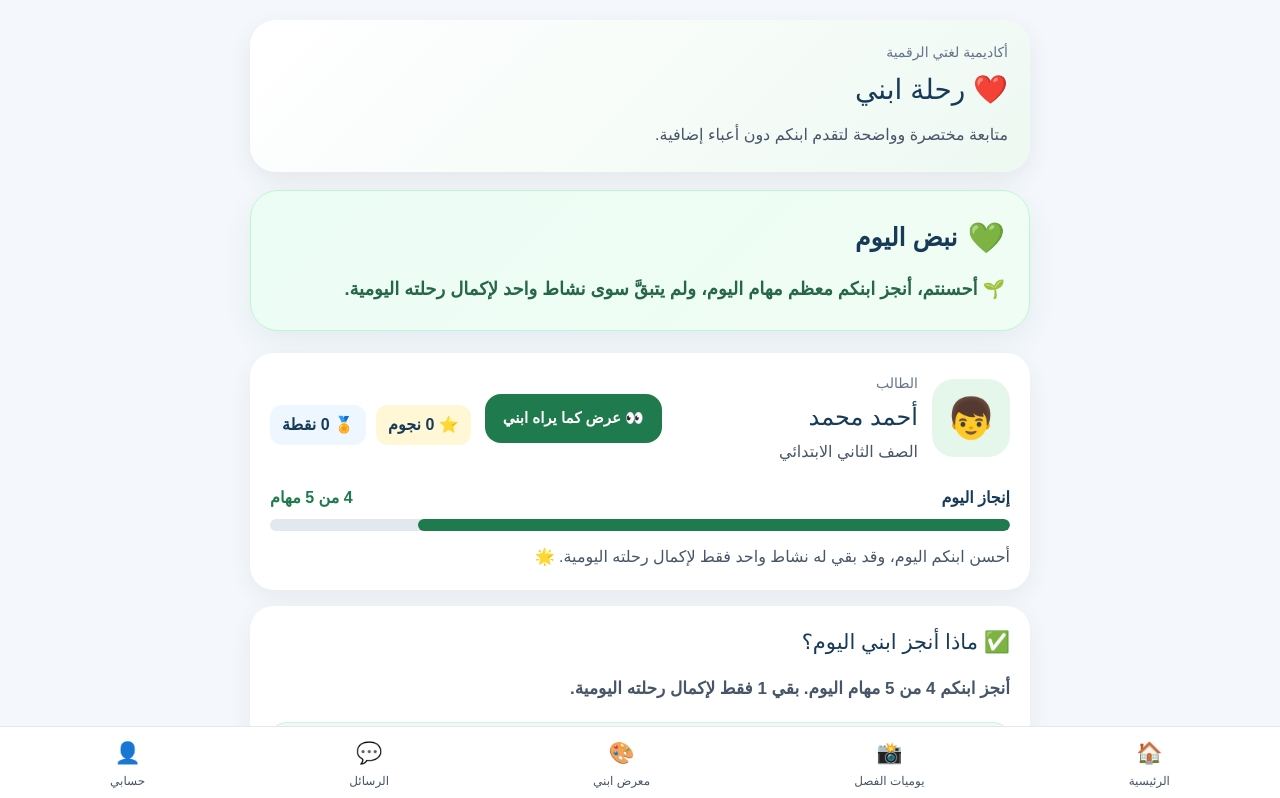
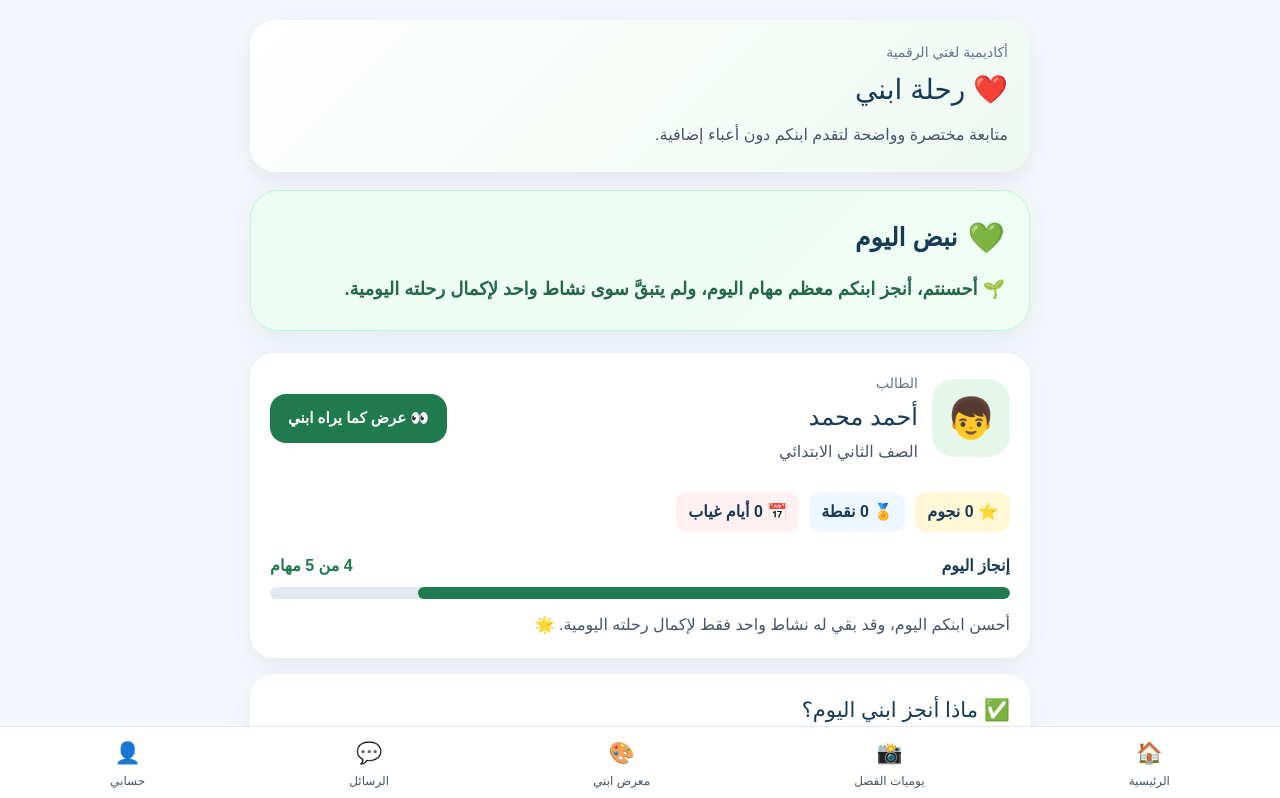
Before and after one commit to a31164949-blip/lughati-academy, a Next.js app in the folder lughati-next/: page /parent in a window 1280 px wide. Shown: the top 798 px of the page. Built offline with nearby package versions, Linux system fonts and the light colour scheme.

Commit message:
عرض عدد أيام غياب الطالب في صفحة ولي الأمر

```diff
--- a/lughati-next/app/parent/page.tsx
+++ b/lughati-next/app/parent/page.tsx
@@ -27,6 +27,7 @@ export default function ParentPage() {
 const [student, setStudent] = useState(demoStudent);
 const [points, setPoints] = useState(0);
 const [stars, setStars] = useState(0);
+const [absenceDays, setAbsenceDays] = useState(0);
 
 useEffect(() => {
   async function loadStudentRewards() {
@@ -35,6 +36,7 @@ useEffect(() => {
   if (!studentId || studentId === "student-demo") {
     setPoints(0);
     setStars(0);
+    setAbsenceDays(0);
     return;
   }
 
@@ -46,11 +48,20 @@ useEffect(() => {
     if (!studentSnapshot.exists()) {
       setPoints(0);
       setStars(0);
+      setAbsenceDays(0);
       return;
     }
 
     const studentData = studentSnapshot.data();
+const attendanceHistory = Array.isArray(studentData.attendanceHistory)
+  ? studentData.attendanceHistory
+  : [];
 
+const totalAbsenceDays = attendanceHistory.filter(
+  (attendance) => attendance.status === "غائب"
+).length;
+
+setAbsenceDays(totalAbsenceDays);
     setPoints(
       typeof studentData.points === "number"
         ? studentData.points
@@ -243,6 +254,16 @@ useEffect(() => {
   >
     🏅 {points} نقطة
   </span>
+  <span
+  style={{
+    padding: "8px 12px",
+    borderRadius: "12px",
+    background: "#fff1f2",
+    fontWeight: 700,
+  }}
+>
+  📅 {absenceDays} أيام غياب
+</span>
 </div>
           </div>
 
```
